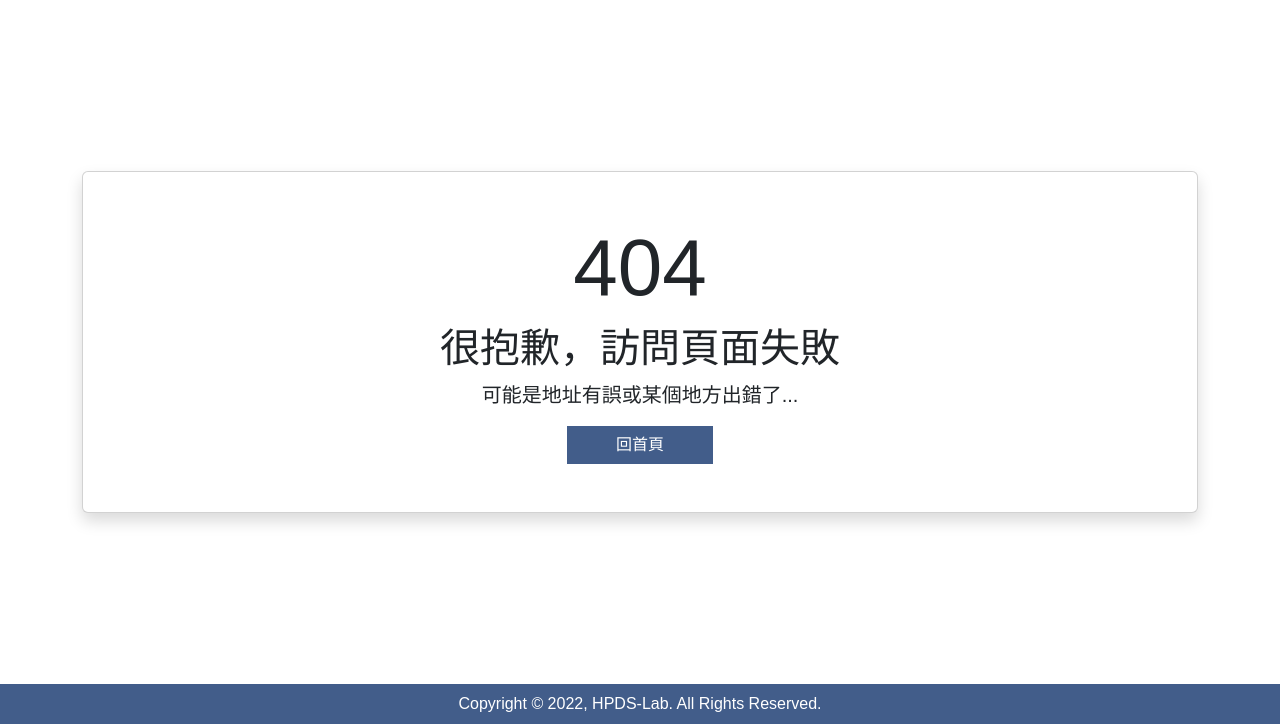
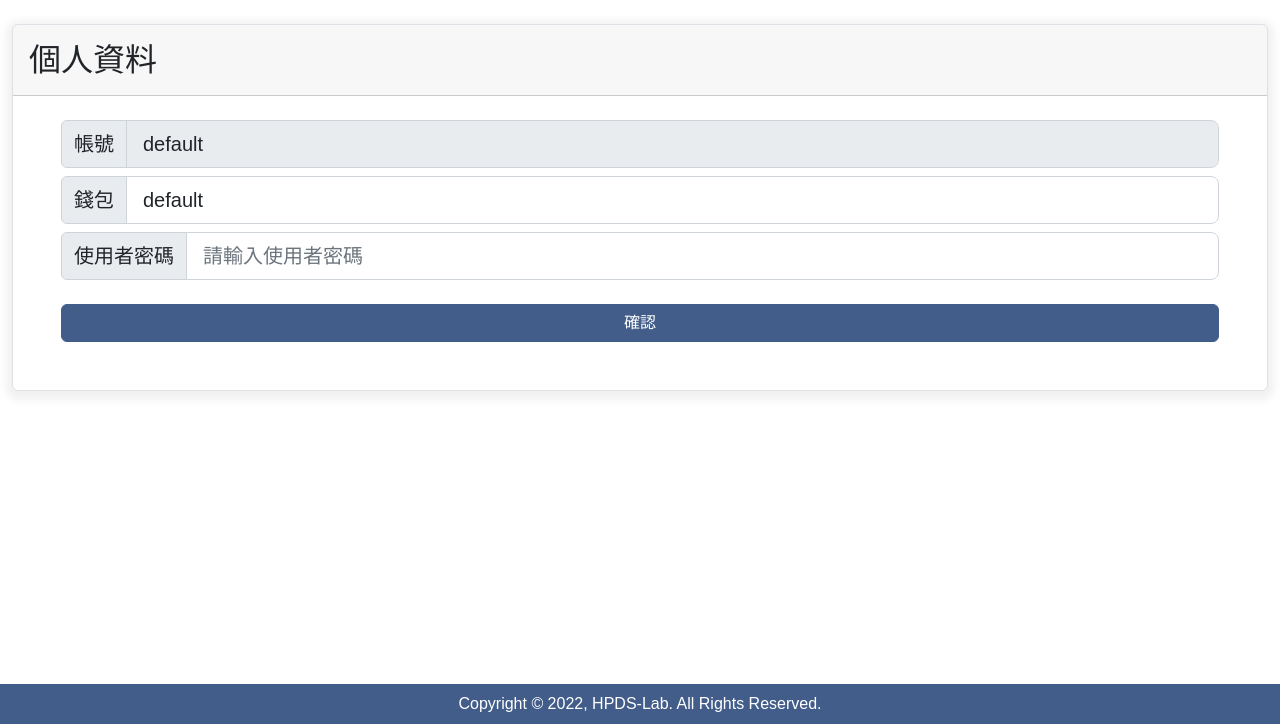
Before and after one commit to YuCheng21/block-dbt, a Flask app: page /user/profile in a window 1280 px wide. Shown: the part 76-800 px from the top of the page. Run offline with Flask 2, Linux system fonts and the light colour scheme; some libraries are stand-ins or nearby versions.

Commit message:
add: user profile & exp content #20230212002

```diff
--- a/app/static/src/js/base.js
+++ b/app/static/src/js/base.js
@@ -99,7 +99,7 @@ function loading(){
 /**
  * Activate Current Page NavigationBar Text
  */
-$('#navbarToggler > ul a > span').each(function (index, value) {
+$('#navbarToggler > ul > li > a > span').each(function (index, value) {
     if (value.innerHTML === pageTitle) {
         $(this).addClass('text-active')
     }
--- a/app/static/src/js/load/exp-join.js
+++ b/app/static/src/js/load/exp-join.js
@@ -9,8 +9,8 @@ function fetch_data() {
             content: '實驗內容' + i,
             state: state[Math.floor(Math.random() * state.length)],
             action: `
-            <a href="#"
-               class="btn btn-primary text-white">暫無</a>
+            <a href="/exp/join/N00${i}"
+               class="btn btn-primary text-white">查看</a>
             `
         })
     }
--- a/app/templates/base/all.html
+++ b/app/templates/base/all.html
@@ -78,6 +78,12 @@
                                 </button>
                                 <ul class="dropdown-menu fade">
                                     <li>
+                                        <a href="{{ url_for('user.profile') }}" class="dropdown-item hv-color-bg">
+                                            <span class="iconify" data-icon="tabler:info-square-rounded-filled"></span>
+                                            <span>個人資料</span>
+                                        </a>
+                                    </li>
+                                    <li>
                                         <button type="button" class="dropdown-item hv-color-bg" data-bs-toggle="modal"
                                            data-bs-target="#modalUserUpdate">
                                             <span class="iconify-inline" data-icon="fa-solid:tools"></span>
--- /dev/null
+++ b/app/templates/user/profile.html
@@ -0,0 +1,55 @@
+{% extends "base/all.html" %}
+
+{% block main %}
+    <div class="container-fluid py-4">
+        <div class="card border hv-shadow mb-4">
+            <div class="card-header justify-content-between d-inline-flex align-items-center ">
+                <h2 class="my-2">
+                    <span class="iconify-inline" data-icon="clarity:info-standard-solid"></span>
+                    <span>個人資料</span>
+                </h2>
+            </div>
+            <div class="card-body py-4 px-2 px-lg-4 px-xl-5">
+                <div class="row gy-2">
+                    <div class="col-12">
+                        <form action="{{ url_for('user.profile') }}"
+                              id="profileUpdateForm" method="POST" enctype="multipart/form-data">
+                            <div class="input-group mb-2">
+                                <label for="account" class="input-group-text fs-5">帳號</label>
+                                <input name="account" type="text" id="account"
+                                       class="form-control form-control-lg"
+                                       placeholder="請輸入帳號" value="default" disabled>
+                            </div>
+                            <div class="input-group mb-2">
+                                <label for="wallet" class="input-group-text fs-5">錢包</label>
+                                <input name="wallet" type="text" id="wallet"
+                                       class="form-control form-control-lg"
+                                       placeholder="請輸入錢包" value="default">
+                            </div>
+                            <div class="input-group">
+                                <label for="userPassword" class="input-group-text fs-5">使用者密碼</label>
+                                <input name="userPassword" type="password" id="userPassword"
+                                       class="form-control form-control-lg"
+                                       placeholder="請輸入使用者密碼">
+                            </div>
+                        </form>
+                    </div>
+                </div>
+                <div class="row py-4">
+                    <div class="col-12">
+                        <button type="button" class="btn btn-primary w-100" id="profileSend"
+                                onclick="event.preventDefault();$('#profileUpdateForm').submit()">
+                            <span class="iconify-inline" data-icon="subway:tick"></span>
+                            <span>確認</span>
+                        </button>
+                    </div>
+                </div>
+            </div>
+        </div>
+    </div>
+{% endblock %}
+
+{% block script %}
+    {{ super() }}
+    <!--  Page Customize Javascript  -->
+{% endblock %}
--- a/app/view/user/__init__.py
+++ b/app/view/user/__init__.py
@@ -34,20 +34,35 @@ def login():
 
 @app.route('/user/update', methods=['POST'])
 def update():
-    if request.method != 'POST':
-        abort(404)
-    # TODO: Do user update action
-    # TODO: if update failed
-    flash('更新失敗', category='error')
-    # TODO: if update success
-    flash('更新成功', category='success')
-    return redirect(request.referrer)
+    if request.method == 'POST':
+        # TODO: Do user update action
+        # TODO: if update failed
+        flash('更新失敗', category='error')
+        # TODO: if update success
+        flash('更新成功', category='success')
+        return redirect(request.referrer)
+    abort(404)
 
 
 @app.route('/user/logout', methods=['POST'])
 def logout():
-    if request.method != 'POST':
-        abort(404)
-    # TODO: Do user logout action
-    flash('登出成功！', category='success-toast')
-    return redirect(url_for('user.login'))
+    if request.method == 'POST':
+        # TODO: Do user logout action
+        flash('登出成功！', category='success-toast')
+        return redirect(url_for('user.login'))
+    abort(404)
+
+
+@app.route('/user/profile', methods=['GET', 'POST'])
+def profile():
+    if request.method == 'GET':
+        title = '個人資料'
+        return render_template('./user/profile.html', **locals())
+    elif request.method == 'POST':
+        # TODO: update profile action
+        # TODO: if update failed
+        flash('更新失敗', category='error')
+        # TODO: if update success
+        flash('更新成功', category='success')
+        return redirect(request.referrer)
+    abort(404)
```
Also changed, not shown: app/templates/exp/join/content.html (added, +55 -0 lines), app/view/exp/__init__.py (+9 -1 lines), README.md, app/templates/exp/join/exp.html (renamed from app/templates/exp/join.html).
